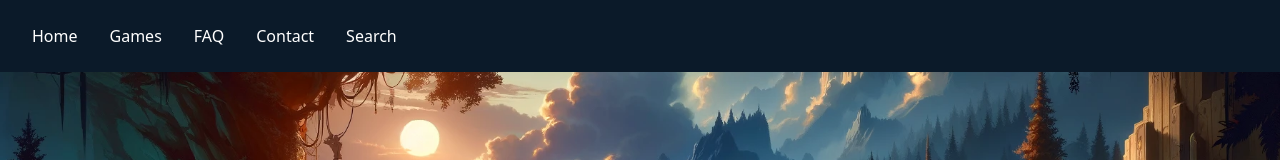
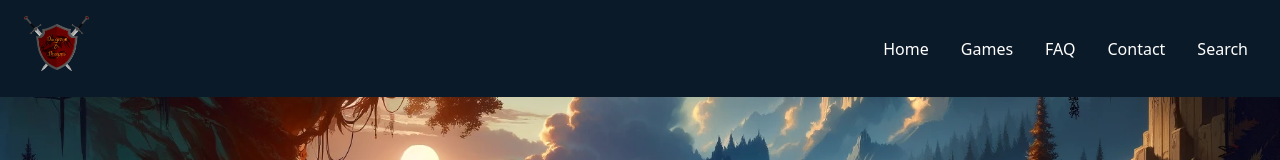
Before and after one commit to OgataiKhan/gmfinder-frontend, a Vue app: page / in a window 1280 px wide. Shown: the top 160 px of the page. Built offline with nearby package versions, Linux system fonts and the light colour scheme; no server answers.

Commit message:
feat: hamburger eaten and digested

```diff
--- a/src/components/AppHeader.vue
+++ b/src/components/AppHeader.vue
@@ -7,22 +7,22 @@ export default {
 <template>
   <header>
     <div class="container-fluid d-flex justify-content-between align-items-center py-2">
-      <!-- logo -->
-      <!-- <div class="logo">
-        <router-link :to="{ name: 'home' }" class="text-decoration-none">
-          <img src="/img/dungeons_and_dragons_logo_by_floodgrunt-d6my4z8.png" alt="" /></router-link>
-      </div> -->
-      <!-- /logo -->
       <!-- navbar -->
-      <nav class="navbar navbar-expand-md flex-grow-1 text-center">
+      <nav class="navbar navbar-expand-md text-center flex-grow-1">
         <div class="container-fluid">
+          <!-- logo -->
+          <div class="logo">
+            <router-link :to="{ name: 'home' }" class="text-decoration-none">
+              <img src="/img/dungeons_and_dragons_logo_by_floodgrunt-d6my4z8.png" alt="" /></router-link>
+          </div>
+          <!-- /logo -->
           <button class="navbar-toggler" type="button" data-bs-toggle="collapse" id="header-button"
             data-bs-target="#navbarSupportedContent" aria-controls="navbarSupportedContent" aria-expanded="false"
             aria-label="Toggle navigation">
             <span class="navbar-toggler-icon"></span>
           </button>
           <div class="collapse navbar-collapse" id="navbarSupportedContent">
-            <ul class="navbar-nav me-auto mb-2 mb-lg-0 gap-3">
+            <ul class="navbar-nav ms-auto mb-2 mb-lg-0 gap-3">
               <li class="nav-item">
                 <router-link :to="{ name: 'home' }" class="nav-link">Home</router-link>
               </li>
```
